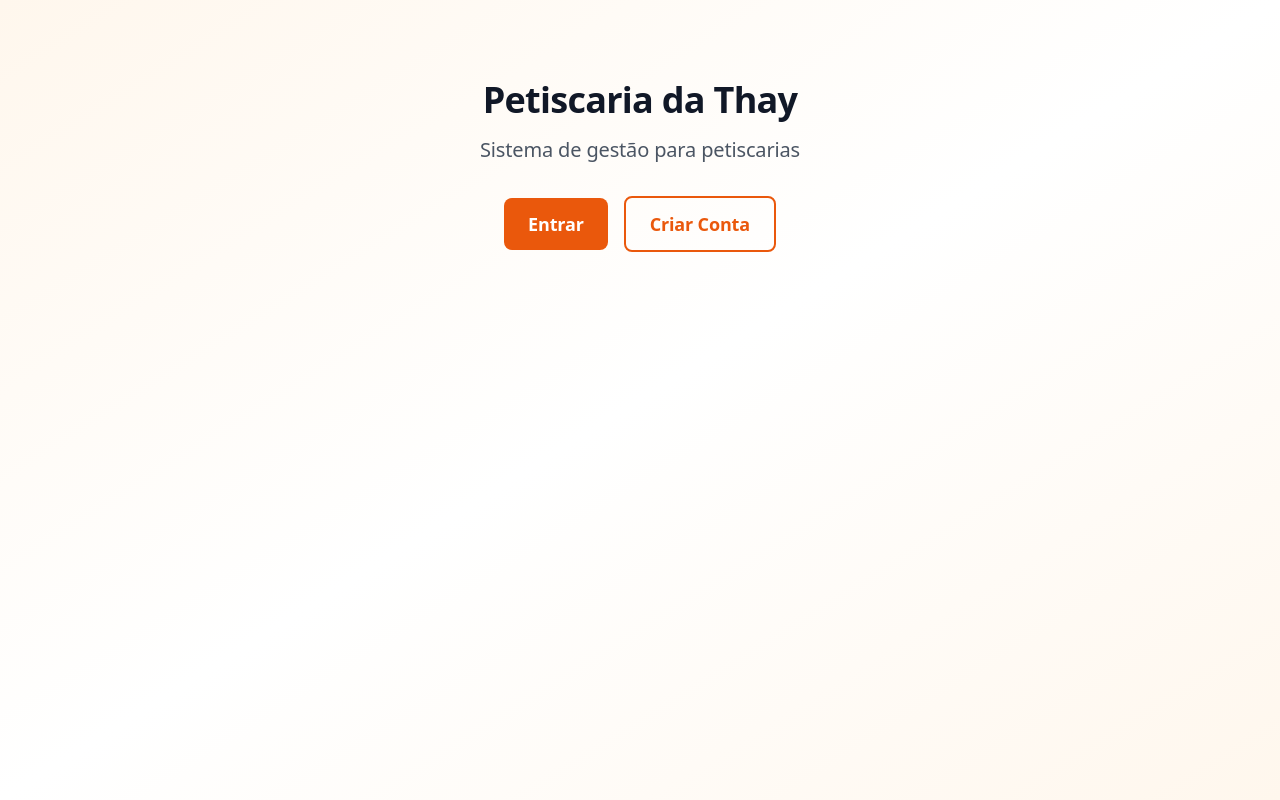
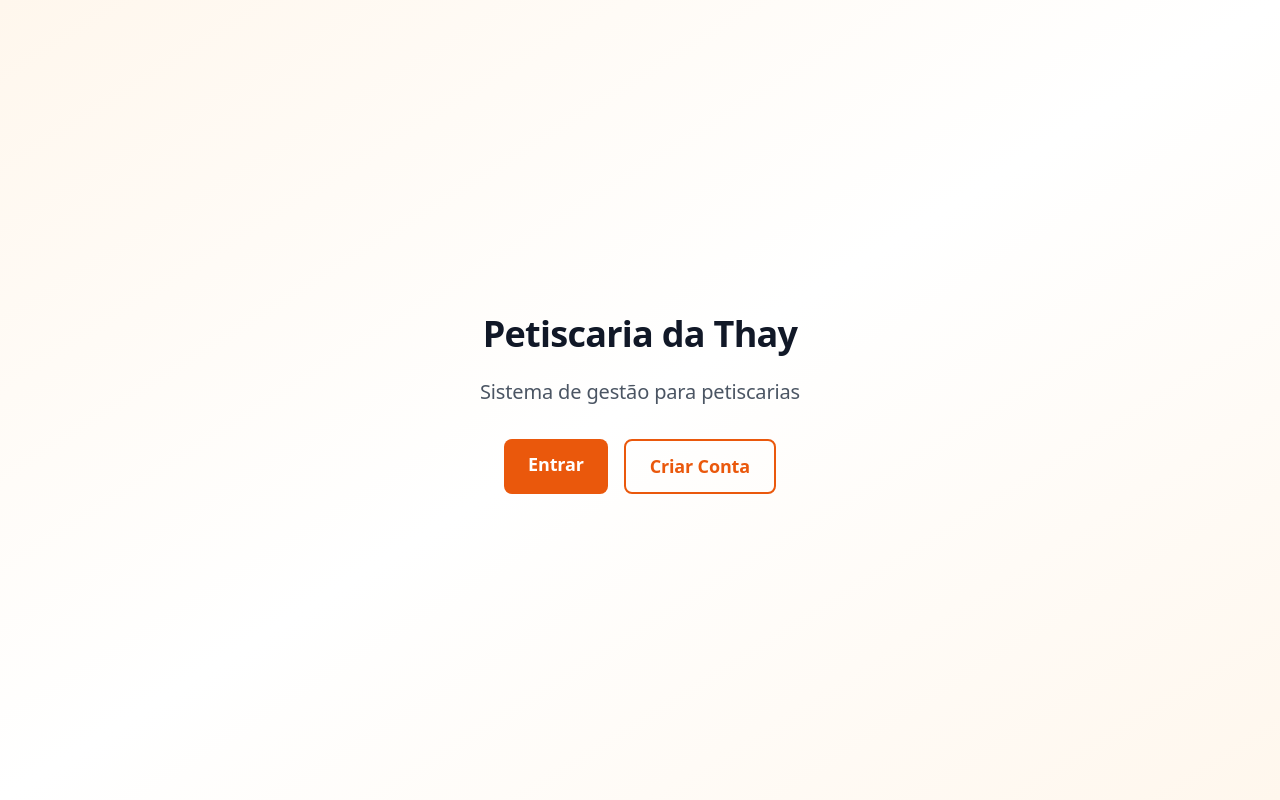
Before and after one commit to wmenezes2020/petiscaria, a Next.js app: page / in a window 1280 px wide. Built offline with nearby package versions, Linux system fonts and the light colour scheme.

Commit message:
Correção do deploy em produção

```diff
--- a/app/layout.tsx
+++ b/app/layout.tsx
@@ -1,8 +1,5 @@
 import type { Metadata } from 'next';
 import './globals.css';
-
-// CRITICAL: Layout completamente estático - sem componentes client-side
-// Nenhum componente que possa causar hydration mismatch
 
 export const metadata: Metadata = {
   title: 'Petiscaria da Thay - Sistema de Gestão',
@@ -61,11 +58,12 @@ export default function RootLayout({
   children: React.ReactNode;
 }) {
   // CRITICAL: Layout minimalista - apenas HTML básico
-  // suppressHydrationWarning evita warnings mas NÃO resolve o problema fundamental
-  // O problema é que algo está criando múltiplos elementos raiz
+  // Não há wrappers ou componentes client-side aqui
   return (
-    <html lang="pt-BR" className="h-full">
+    <html lang="pt-BR">
       <head>
+        <meta charSet="utf-8" />
+        <meta name="viewport" content="width=device-width, initial-scale=1" />
         <link rel="icon" href="/favicon.ico" />
         <link rel="apple-touch-icon" sizes="180x180" href="/apple-touch-icon.png" />
         <link rel="icon" type="image/png" sizes="32x32" href="/favicon-32x32.png" />
@@ -74,9 +72,9 @@ export default function RootLayout({
         <meta name="theme-color" content="#4f46e5" />
         <meta name="msapplication-TileColor" content="#4f46e5" />
       </head>
-      <body className="antialiased h-full">
-        {/* CRITICAL: Nenhum wrapper adicional - apenas children direto */}
-        {children}
+      <body>
+        {/* CRITICAL: Children direto sem wrappers */}
+        <div id="__next">{children}</div>
       </body>
     </html>
   );
--- a/app/page.tsx
+++ b/app/page.tsx
@@ -1,6 +1,5 @@
-// CRITICAL: Página completamente estática - SEM SSR para evitar hydration mismatch
-// Esta página será renderizada APENAS no cliente
-
+// CRITICAL: Página que renderiza exatamente o mesmo HTML no servidor e cliente
+// Isso previne completamente hydration mismatch
 'use client';
 
 import { useEffect, useState } from 'react';
@@ -9,54 +8,100 @@ export default function HomePage() {
   const [mounted, setMounted] = useState(false);
 
   useEffect(() => {
-    // CRITICAL: Aguardar que a hidratação esteja completamente finalizada
-    // Usar múltiplos requestAnimationFrame para garantir que passamos pela hidratação
+    // CRITICAL: Marcar como montado apenas após hidratação
+    // Usar requestIdleCallback para garantir que passamos pela hidratação
     if (typeof window === 'undefined') return;
 
+    // Aguardar que o React complete a hidratação inicial
     const timer = setTimeout(() => {
-      // Aguardar que React complete a hidratação
       setMounted(true);
     }, 0);
 
     return () => clearTimeout(timer);
   }, []);
 
-  // CRITICAL: NUNCA renderizar no servidor
-  // Retornar null durante SSR e inicialização
-  if (!mounted) {
+  // CRITICAL: Renderizar HTML IDÊNTICO no servidor e cliente
+  // O estado 'mounted' só muda após hidratação, então o HTML inicial é sempre o mesmo
   return (
-      <div className="min-h-screen bg-gradient-to-br from-orange-50 via-white to-orange-50 flex items-center justify-center">
-        <div className="text-center">
-          <div className="h-12 w-12 animate-spin rounded-full border-4 border-orange-200 border-t-orange-600 mx-auto mb-4" />
-          <p className="text-xl text-gray-600">Carregando...</p>
-        </div>
-      </div>
-    );
-  }
-
-  return (
-    <div className="min-h-screen bg-gradient-to-br from-orange-50 via-white to-orange-50">
-      <div className="text-center py-20">
-        <h1 className="text-4xl font-bold text-gray-900 mb-4">
+    <div style={{
+      minHeight: '100vh',
+      display: 'flex',
+      alignItems: 'center',
+      justifyContent: 'center',
+      background: 'linear-gradient(to bottom right, #fff7ed, #ffffff, #fff7ed)',
+      padding: '16px'
+    }}>
+      <div style={{ textAlign: 'center', maxWidth: '600px' }}>
+        {!mounted ? (
+          <>
+            <div
+              style={{
+                width: '48px',
+                height: '48px',
+                border: '4px solid #fed7aa',
+                borderTop: '4px solid #ea580c',
+                borderRadius: '50%',
+                animation: 'spin 1s linear infinite',
+                margin: '0 auto 16px'
+              }}
+            />
+            <style dangerouslySetInnerHTML={{ __html: '@keyframes spin { 0% { transform: rotate(0deg); } 100% { transform: rotate(360deg); } }' }} />
+            <p style={{ fontSize: '20px', color: '#4b5563' }}>Carregando...</p>
+          </>
+        ) : (
+          <>
+            <h1 style={{ fontSize: '36px', fontWeight: 'bold', color: '#111827', marginBottom: '16px' }}>
               Petiscaria da Thay
             </h1>
-        <p className="text-xl text-gray-600 mb-8">
+            <p style={{ fontSize: '20px', color: '#4b5563', marginBottom: '32px' }}>
               Sistema de gestão para petiscarias
             </p>
-        <div className="space-x-4">
+            <div style={{ display: 'flex', gap: '16px', justifyContent: 'center', flexWrap: 'wrap' }}>
               <a
                 href="/login"
-            className="bg-orange-600 text-white px-6 py-3 rounded-lg text-lg font-semibold hover:bg-orange-700 transition-colors inline-block"
+                style={{
+                  backgroundColor: '#ea580c',
+                  color: 'white',
+                  padding: '12px 24px',
+                  borderRadius: '8px',
+                  fontSize: '18px',
+                  fontWeight: '600',
+                  textDecoration: 'none',
+                  display: 'inline-block',
+                  transition: 'background-color 0.2s',
+                }}
+                onMouseEnter={(e) => e.currentTarget.style.backgroundColor = '#c2410c'}
+                onMouseLeave={(e) => e.currentTarget.style.backgroundColor = '#ea580c'}
               >
                 Entrar
               </a>
               <a
                 href="/register"
-            className="border-2 border-orange-600 text-orange-600 px-6 py-3 rounded-lg text-lg font-semibold hover:bg-orange-600 hover:text-white transition-colors inline-block"
+                style={{
+                  border: '2px solid #ea580c',
+                  color: '#ea580c',
+                  padding: '12px 24px',
+                  borderRadius: '8px',
+                  fontSize: '18px',
+                  fontWeight: '600',
+                  textDecoration: 'none',
+                  display: 'inline-block',
+                  transition: 'background-color 0.2s, color 0.2s',
+                }}
+                onMouseEnter={(e) => {
+                  e.currentTarget.style.backgroundColor = '#ea580c';
+                  e.currentTarget.style.color = 'white';
+                }}
+                onMouseLeave={(e) => {
+                  e.currentTarget.style.backgroundColor = 'transparent';
+                  e.currentTarget.style.color = '#ea580c';
+                }}
               >
                 Criar Conta
               </a>
             </div>
+          </>
+        )}
       </div>
     </div>
   );
```
Also changed, not shown: 1 other file (tests, documents, lock files or other folders). Lines whose indentation alone changed are shown as unchanged.
